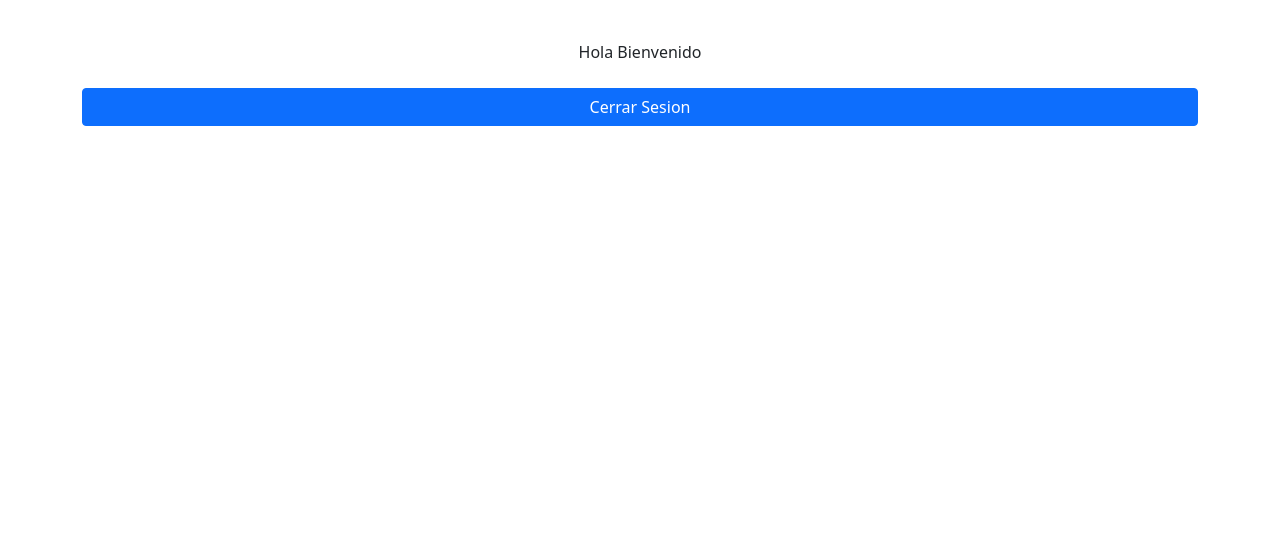
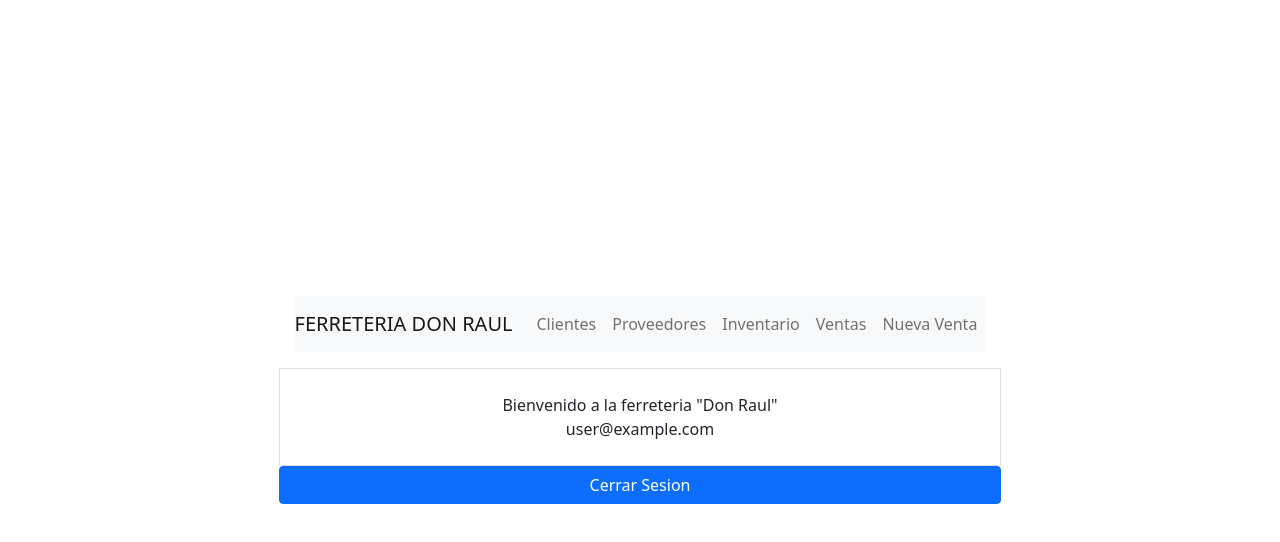
Before and after one commit to mariiana-lp/app-facturacion-react-redux, a React (Create React App) app: page /home in a window 1280 px wide. Shown: the top 542 px of the page. Built offline with nearby package versions, Linux system fonts and the light colour scheme; no server answers; sample sign-in values are in the browser's storage.

Commit message:
Creacion del Navbar

```diff
--- a/src/App.js
+++ b/src/App.js
@@ -1,4 +1,5 @@
 import React, { useState } from "react";
+import "./App.css";
 import { Container, Row, Col } from "react-bootstrap";
 import { Routes, Route } from "react-router-dom";
 import Login from "./components/Login";
--- a/src/components/Home.jsx
+++ b/src/components/Home.jsx
@@ -1,6 +1,7 @@
 import React from "react";
-import { Button } from "react-bootstrap";
+import { Button} from "react-bootstrap";
 import { useUserAuth } from "../context/UserAuthContext";
+import Navbar from "./Navbar";
 
 const Home = () => {
     const {user, logOut} = useUserAuth();
@@ -15,7 +16,9 @@ const Home = () => {
 
     return(
         <>
-            <div className="p-4 box mt-3 text-center">Hola Bienvenido</div>
+            <Navbar />
+            <div className="p-4 box mt-3 text-center">Bienvenido a la ferreteria "Don Raul"<br />
+                {user && user.email}</div>
             <div className="d-grid gap-2">
                     <Button variant= "primary" onClick={handleLogOut}>Cerrar Sesion</Button>
             </div>
--- /dev/null
+++ b/src/components/Navbar.jsx
@@ -0,0 +1,43 @@
+import React from "react";
+
+const Navbar = () => {
+  return (
+    <nav className="navbar navbar-expand-lg navbar-light bg-light mx-3">
+      <a className="navbar-brand text-uppercase" href="/home">
+        Ferreteria Don Raul
+      </a>
+
+      <div className="collapse navbar-collapse " id="navbarSupportedContent">
+        <ul className="navbar-nav mr-auto">
+          <li className="nav-item active">
+            <a className="nav-link" href="/clientes">
+              Clientes
+            </a>
+          </li>
+          <li className="nav-item active">
+            <a className="nav-link" href="/proveedores">
+              Proveedores
+            </a>
+          </li>
+          <li className="nav-item active">
+            <a className="nav-link" href="/inventario">
+              Inventario
+            </a>
+          </li>
+          <li className="nav-item active">
+            <a className="nav-link" href="/ventas">
+              Ventas
+            </a>
+          </li>
+          <li className="nav-item active">
+            <a className="nav-link" href="/nuevaVenta">
+              Nueva Venta
+            </a>
+          </li>
+        </ul>
+      </div>
+    </nav>
+  );
+};
+
+export default Navbar;
--- a/src/index.js
+++ b/src/index.js
@@ -2,7 +2,9 @@ import React from 'react';
 import ReactDOM from 'react-dom';
 import App from './App';
 import { BrowserRouter as Router } from "react-router-dom";
-import * as ReactDOMClient from 'react-dom/client' ;
+import "bootstrap/dist/css/bootstrap.min.css";
+
+
 
 ReactDOM.render(
   <React.StrictMode>
```
Also changed, not shown: src/components/Clientes.jsx (added).
